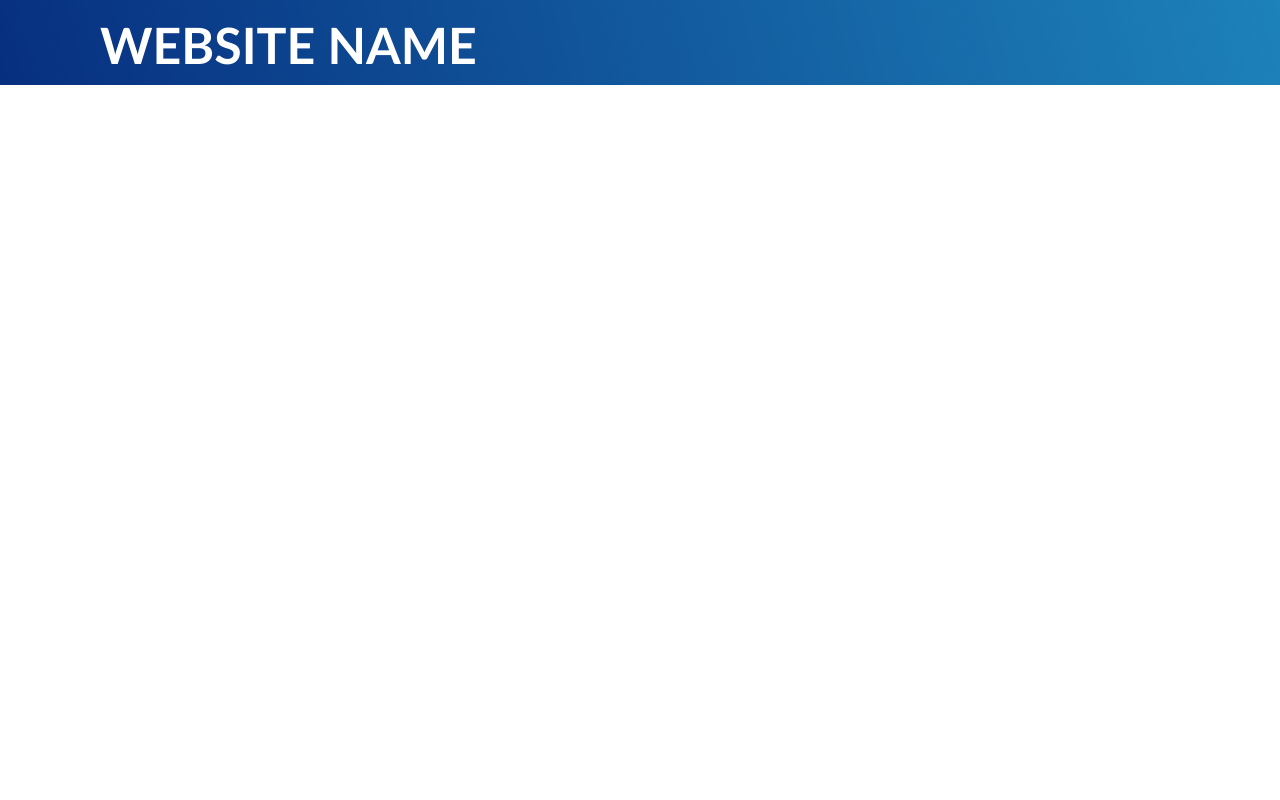
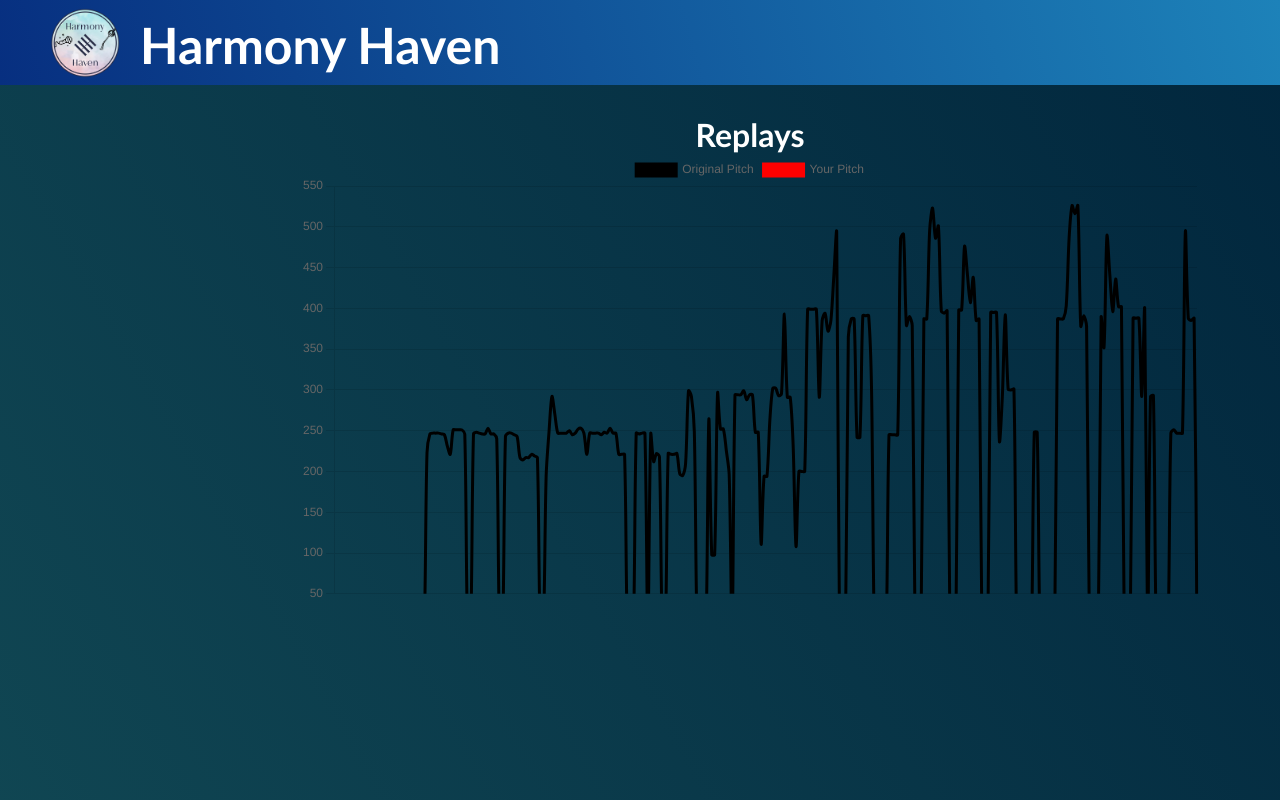
Before and after one commit to vincentjsun/HarmonyHaven, a React (Create React App) app in the folder karaoke_webapp/: page /replays in a window 1280 px wide. Before the commit this address had no page. Shown: the top 800 px of the page. Built offline with nearby package versions, Linux system fonts and the light colour scheme.

Commit message:
vincent ++

```diff
--- a/karaoke_webapp/src/Title.js
+++ b/karaoke_webapp/src/Title.js
@@ -37,4 +37,11 @@ const cancelA = () => {
     cancel += 1;
 }
 
-export {title, image, access, id, start, cancel, setTitle, setImage, setAccess, removeAccess, setId, startA, cancelA};
+let notes = [];
+
+const setNotes = (stuff) => {
+    notes = stuff;
+    console.log("AAAAAAAAAA" + notes);
+}
+
+export {title, image, access, id, start, cancel, notes, setTitle, setImage, setAccess, removeAccess, setId, startA, cancelA, setNotes};
--- a/karaoke_webapp/src/components/ResultScreen.js
+++ b/karaoke_webapp/src/components/ResultScreen.js
@@ -29,7 +29,7 @@ const ResultScreen = ({ user, orig, perc }) => {
     return averagedArray;
   }
 
-  const chunkSize = 1;
+  const chunkSize = 3;
 
   list = removeLeadingMinusOnes(list);
   var notes = calculateAverages(list, chunkSize);
@@ -60,7 +60,7 @@ const ResultScreen = ({ user, orig, perc }) => {
         const doubleNote = item * 2, quadNote = item * 4;
         const doubleOrig = orig[index + i] * 2, quadOrig = orig[index + i] * 4;
         // console.log(item + " : " + orig[index + i] + " ??? " + Math.abs(doubleNote - orig[index + i]) + " ?? " + Math.abs(doubleOrig - item))
-        if (diff <= 15 || Math.abs(doubleNote - orig[index + i]) <= 15 || Math.abs(doubleOrig - item) <= 15 || Math.abs(quadNote - orig[index + i]) <= 15 || Math.abs(quadOrig - item) <= 15) {
+        if (diff <= 30 || Math.abs(doubleNote - orig[index + i]) <= 30 || Math.abs(doubleOrig - item) <= 30 || Math.abs(quadNote - orig[index + i]) <= 20 || Math.abs(quadOrig - item) <= 30) {
           count++;
           combo++;
           if (count > index_count) {
--- a/karaoke_webapp/src/components/SongPitches.js
+++ b/karaoke_webapp/src/components/SongPitches.js
@@ -1,4 +1,10 @@
+import { notes } from "../Title";
+
 const perc = [];
 //const callMeMaybe = [-1, -1, -1, -1, -1, -1, -1, -1, -1, 245, 247, 247, 245, 245, 247, 218, 253, 253, 253, 253, 248, 253, 253, 253, 246, 249, 246, -1, 255, 257, 255, 255, 247, -1, -1, -1, 247, 247, 247, 247, 217, 213, 217, 217, 117, 218, 218, 125, 125, 193, 193, 292, 573, 247, 247, 247, 247, 249, 245, 247, 252, 253, 247, 221, 248, 248, 248, 248, 245, 247, 248, 253, 248, 248, 146, 125, 125, 125, 125, 125, 247, 246, 247, 247, -1, 245, 245, 221, 436, 436, 436, 221, 221, 221, 197, 197, 197, 201, 295, 295]
-const callMeMaybe = [-1, -1, -1, -1, -1, -1, -1, -1, -1, -1, -1, -1, -1, -1, -1, -1, -1, -1, -1, -1, -1, -1, -1, -1, -1, -1, -1, -1, -1, -1, 223, 246, 247, 247, 247, 246, 245, 231, 221, 251, 251, 251, 251, 246, -1, -1, 246, 248, 247, 246, 246, 253, 246, 246, 240, -1, -1, 243, 247, 247, 245, 243, 217, 214, 217, 217, 221, 219, 217, -1, -1, 194, 249, 292, 270, 247, 247, 247, 247, 250, 245, 247, 252, 253, 247, 221, 247, 247, 247, 247, 245, 248, 247, 253, 247, 247, 221, 221, 221, -1, -1, -1, 247, 246, 247, 247, -1, 246, 212, 222, 218, -1, -1, 222, 221, 221, 222, 197, 195, 210, 299, 292, 249, -1, -1, -1, -1, 264, 98, 98, 296, 252, 252, 226, 196, -1, 294, 294, 294, 299, 288, 294, 294, 248, 248, 111, 194, 194, 263, 302, 302, 293, 295, 393, 291, 291, 233, 108, 200, 200, 200, 399, 399, 399, 399, 291, 385, 394, 372, 385, 439, 493, -1, -1, -1, 365, 387, 387, 242, 242, 391, 391, 391, 299, -1, -1, -1, -1, -1, 245, 245, 245, 245, 486, 491, 379, 390, 379, -1, -1, -1, 387, 387, 496, 523, 486, 501, 397, 394, 397, -1, -1, -1, 398, 398, 476, 441, 407, 438, 385, 387, -1, -1, -1, 395, 395, 395, 237, 291, 392, 301, 300, 301, -1, -1, -1, -1, -1, -1, 248, 248, -1, -1, -1, -1, -1, -1, 387, 387, 387, 403, 487, 526, 516, 526, 378, 391, 378, -1, -1, -1, -1, 389, 352, 489, 441, 396, 436, 402, 402, -1, -1, -1, 388, 388, 388, 292, 399, -1, 292, 293, -1, -1, -1, -1, -1, 247, 251, 247, 247, 247, 494, 388, 385, 388, -1];
-export { callMeMaybe, perc };
+const callMeMaybe = [-1, -1, -1, -1, -1, -1, -1, -1, -1, -1, -1, -1, -1, -1, -1, -1, -1, -1, -1, -1, -1, -1, -1, -1, -1, -1, -1, -1, -1, -1, -1, -1, 223, 246, 247, 247, 247, 246, 245, 231, 221, 251, 251, 251, 251, 246, -1, -1, 246, 248, 247, 246, 246, 253, 246, 246, 240, -1, -1, 243, 247, 247, 245, 243, 217, 214, 217, 217, 221, 219, 217, -1, -1, 194, 249, 292, 270, 247, 247, 247, 247, 250, 245, 247, 252, 253, 247, 221, 247, 247, 247, 247, 245, 248, 247, 253, 247, 247, 221, 221, 221, -1, -1, -1, 247, 246, 247, 247, -1, 246, 212, 222, 218, -1, -1, 222, 221, 221, 222, 197, 195, 210, 299, 292, 249, -1, -1, -1, -1, 264, 98, 98, 296, 252, 252, 226, 196, -1, 294, 294, 294, 299, 288, 294, 294, 248, 248, 111, 194, 194, 263, 302, 302, 293, 295, 393, 291, 291, 233, 108, 200, 200, 200, 399, 399, 399, 399, 291, 385, 394, 372, 385, 439, 493, -1, -1, -1, 365, 387, 387, 242, 242, 391, 391, 391, 299, -1, -1, -1, -1, -1, 245, 245, 245, 245, 486, 491, 379, 390, 379, -1, -1, -1, 387, 387, 496, 523, 486, 501, 397, 394, 397, -1, -1, -1, 398, 398, 476, 441, 407, 438, 385, 387, -1, -1, -1, 395, 395, 395, 237, 291, 392, 301, 300, 301, -1, -1, -1, -1, -1, -1, 248, 248, -1, -1, -1, -1, -1, -1, 387, 387, 387, 403, 487, 526, 516, 526, 378, 391, 378, -1, -1, -1, -1, 389, 352, 489, 441, 396, 436, 402, 402, -1, -1, -1, 388, 388, 388, 292, 399, -1, 292, 293, -1, -1, -1, -1, -1, 247, 251, 247, 247, 247, 494, 388, 385, 388, -1];
+
+const thingy = notes;
+console.log(",.,." + thingy);
+
+export { callMeMaybe, perc, thingy };
--- a/karaoke_webapp/src/pages/App.css
+++ b/karaoke_webapp/src/pages/App.css
@@ -22,15 +22,22 @@
   background: linear-gradient(75deg, #072f80, #1d82b9);
   color: rgb(255, 255, 255);
   display: flex;
-  flex-direction: column;
+  flex-direction: row;
   border-color: white;
+}
+
+.logo {
+  width: 70px;
+  height: 70px;
+  margin-left: 50px;
+  margin-top: 8px;
 }
 
 .title {
   font-size: 50px;
   padding-top: 15px;
   margin-right: auto;
-  margin-left: 100px;
+  margin-left: 20px;
 }
 
 .side {
@@ -195,10 +202,12 @@
 }
 
 .rank {
-  /* animation: sparkle 0.2s ease-in; */
-  width: 200px;
+  animation: sparkle 0.2s ease-in;
+  width: 150px;
   align-self: center;
-  margin-left: 70px;
+  margin-left: 65px;
+  margin-top: 10px;
+  margin-bottom: 10px;
 }
 
 .graph {
@@ -316,3 +325,16 @@
   font-size: 15px;
   align-items: center;
 }
+
+.replays {
+  margin-left: 300px;
+  margin-top: 30px;
+  background-color: rgba(255, 255, 255, 0);
+  color: rgb(255, 255, 255);
+  width: 900px;
+  padding-bottom: 400px;
+}
+
+.replay {
+  width: 900px;
+}
--- a/karaoke_webapp/src/pages/Home.js
+++ b/karaoke_webapp/src/pages/Home.js
@@ -1,6 +1,5 @@
 import React from 'react'
 import './App.css';
-import Pitch from '../components/Pitch';
 import screenshot from '../assets/screenshot.png';
 import { useLocation, useNavigate } from 'react-router-dom';
 
@@ -12,9 +11,8 @@ function Home() {
 
   return (
     <div className='apphome'>
-      <h1 className='tagline'>website tagline</h1>
+      <h1 className='tagline'>Unleash your inner star.</h1>
       <h3 className='text'>Get started now or learn more:</h3>
-      <Pitch />
       <button className='navbutton' onClick={checkout}>Try Karaoke</button>
       <h3 className='text3'>Preview:</h3>
       <img className='screen' src={screenshot}/>
--- a/karaoke_webapp/src/pages/NavBar.js
+++ b/karaoke_webapp/src/pages/NavBar.js
@@ -2,6 +2,7 @@ import React from 'react'
 import { Link, useLocation, useNavigate } from 'react-router-dom';
 import './App.css';
 import { access, id, removeAccess } from '../Title';
+import logo from '../assets/logo.png';
 
 export const NavBar = () => {
   const location = useLocation();
@@ -14,12 +15,14 @@ export const NavBar = () => {
 
   return (
     <div className='navbar'>
-        <h1 className='title'>WEBSITE NAME</h1>
+      <img className='logo' src={logo}/>
+        <h1 className='title'>Harmony Haven</h1>
         {!access ? null :
         (<div className="side">
           <Link className='linktop' to="/home"> Home </Link>
           <Link className='linktop' to="/search"> Search </Link>
           <Link className='linktop' to="/about"> About </Link>
+          <Link className='linktop' to="/replays"> Replay </Link>
           hello, {id}
           <button className='logout' onClick={redirect}>logout</button>
       </div>)
--- /dev/null
+++ b/karaoke_webapp/src/pages/Replays.js
@@ -0,0 +1,88 @@
+import React, { useState, useEffect } from 'react';
+import { Line } from 'react-chartjs-2';
+import { callMeMaybe, thingy } from '../components/SongPitches';
+import {
+    Chart as ChartJS,
+    LineElement,
+    CategoryScale,
+    LinearScale,
+    PointElement,
+    Legend
+} from 'chart.js';
+import { notes } from '../Title';
+ChartJS.register(
+  LineElement,
+  CategoryScale,
+  LinearScale,
+  PointElement,
+  Legend
+)
+function Replays() {
+  const [test, setTest] = useState([]);
+
+  useEffect(() => {
+    setTest(notes);
+    console.log("vincentivneicnienft ---- " + test);
+  }, [])
+
+    const [time, setTime] = useState(new Date());
+    const minval = 50;
+    const maxval = 550;
+    const original = callMeMaybe;
+    // let cover = notes;
+    const cover = [-1, -1, -1, -1, -1, -1, -1, -1, -1, -1, -1, -1, -1, -1, -1, -1, -1, -1, -1, -1, -1, -1, -1, -1, -1, -1, -1, -1, -1, -1, -1, -1, -1, -1, 245, 247, 247, 245, 245, 247, 218, 253, 253, 253, 253, 248, 253, 253, 253, 246, 249, 246, -1, 255, 257, 255, 255, 247, -1, -1, -1, 247, 247, 247, 247, 217, 213, 217, 217, 117, 218, 218, 125, 125, 193, 193, 292, 247, 247, 247, 247, 249, 245, 247, 252, 253, 247, 221, 248, 248, 248, 248, 245, 247, 248, 253, 248, 248, 146, 125, 125, 125, 125, 125, 247, 246, 247, 247, -1, 245, 245, 221, 436, 436, 436, 221, 221, 221, 197, 197, 197, 201, 295, 295];
+    const data = {
+      labels: original,
+      datasets: [{
+        label:'Original Pitch',
+        data: original,
+        backgroundColor: 'black',
+        borderColor: 'black',
+        pointBorderColor: 'black',
+        fill: true,
+        tension: 0.3,
+      },
+      {
+        label:'Your Pitch',
+        data: test,
+        backgroundColor: 'red',
+        borderColor: 'red',
+        pointBorderColor: 'red',
+        fill: true,
+        tension: 0.3,
+      }]
+    };
+    const options = {
+      animation:{
+        duration:0
+      },
+      elements: {
+        point:{
+            radius: 0
+        }
+     },
+      plugins: {
+        legend:true
+      },
+      scales: {
+        x: {
+          display: false
+      },
+        y: {
+          min: minval,
+          max: maxval
+        }
+      }
+    }
+    return (
+      <div className="replays">
+        <h1>Replays</h1>
+        <Line className='replay'
+        data = {data}
+        options = {options}>
+
+        </Line>
+      </div>
+    );
+  }
+  export default Replays;
--- a/karaoke_webapp/src/pages/Router.js
+++ b/karaoke_webapp/src/pages/Router.js
@@ -4,6 +4,7 @@ import Song from './Song';
 import Home from './Home';
 import Login from './Login';
 import Test from './Test';
+import Replays from './Replays';
 import { NavBar } from './NavBar';
 import { BrowserRouter as Router, Route, Routes} from "react-router-dom";
 import About from './About';
@@ -22,6 +23,7 @@ function Routing() {
           <Route path="/about" exact element={<About/>}/>
           <Route path="/" exact element={<Login/>}/>
           <Route path="/signup" exact element={<Signup/>}/>
+          <Route path="/replays" exact element={<Replays/>}/>
           <Route path="/test" exact element={<Test/>}/>
         </Routes>
       </Router>
--- a/karaoke_webapp/src/pages/Search.js
+++ b/karaoke_webapp/src/pages/Search.js
@@ -10,7 +10,7 @@ function Test() {
   const [updated, setUpdated] = useState("");
   const [song, setSong] = useState("");
   const [videos, setVideos] = useState([]);
-  const API_KEY = "AIzaSyDZZEvQBRJuIUefu-LC9fQ-jbO7yyKaZW8";
+  const API_KEY = "AIzaSyC8-pSY0vSxaTGLecELMpWc7XRVxHO3tGs";
   const navigate = useNavigate();
 
   const search = async () => {
--- a/karaoke_webapp/src/pages/Song.js
+++ b/karaoke_webapp/src/pages/Song.js
@@ -10,7 +10,7 @@ import s_rank from '../assets/s_rank.png';
 // import { lyrics } from './assets/TestLyrics';
 import ReactAudioPlayer from 'react-audio-player';
 import { useNavigate } from 'react-router-dom';
-import { cancelA, image, startA, title } from '../Title';
+import { cancelA, image, setNotes, startA, title } from '../Title';
 import { getLyrics } from '../ParseLyrics';
 import data from '../assets/lyrics.vtt';
 import data2 from '../assets/lyrics2.txt';
@@ -307,6 +307,7 @@ function Song() {
     setShouldUpdate(0);
     stop = true;
     //setStop(true);
+    setNotes(detectedNotes);
   }
   console.log(detectedNotes);
 
```
Also changed, not shown: karaoke_webapp/src/components/Pitch.js (+4 -4 lines), karaoke_webapp/src/assets/logo.png (added), 1 other file (tests, documents, lock files or other folders).
